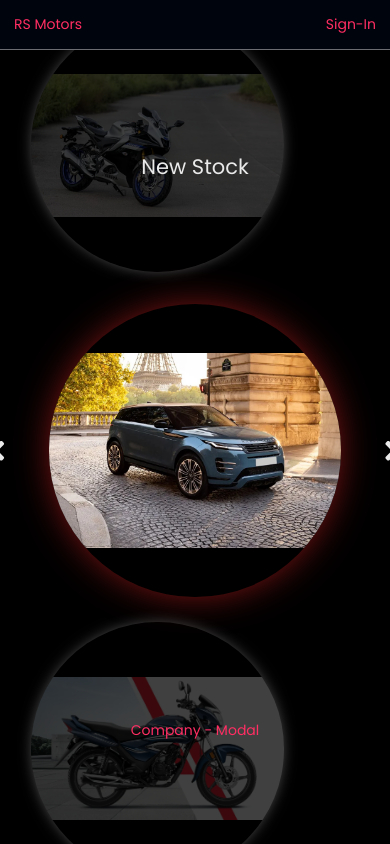
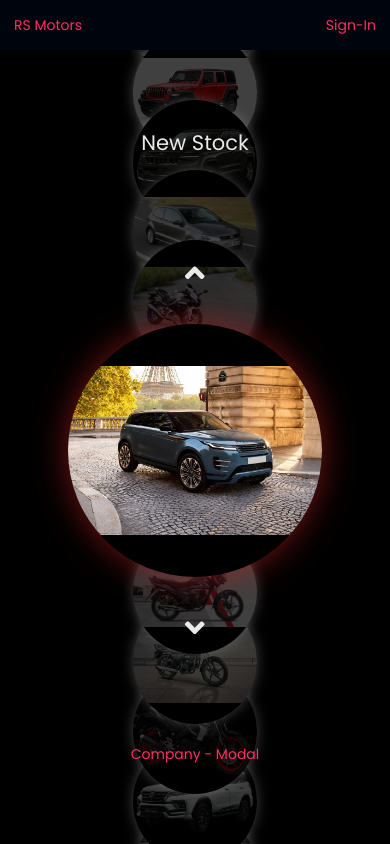
Before and after one commit to msdian0007/rs_motors, a Next.js app: page / in a window 390 px wide. Built offline with nearby package versions, Linux system fonts and the light colour scheme.

Commit message:
responsiveness fixed

```diff
--- a/src/components/hero/Carousel.tsx
+++ b/src/components/hero/Carousel.tsx
@@ -1,73 +1,58 @@
-"use client"
+"use client";
 
 import React, { useEffect, useState } from "react";
-import SideCarousel from "./SideCarousel";
 import MidCarousel from "./MidCarousel";
 import { vehicles } from "@/constants";
+import LeftCarousel from "./LeftCarousel";
+import RightCarousel from "./RightCarousel";
 
 const Carousel = () => {
   const [newStocks, setNewStocks] = useState(vehicles);
-    const [isManually, setIsManually] = useState(false)
-    let mid = Math.floor(vehicles.length / 2)
-    const rightCarousel = () => {
-        let elements = []
-        for (let i = newStocks.length - 1; i > mid; i--) {
-            elements.push((
-                <div className={`${i < newStocks.length ? "-ml-[75px]" : ""} relative`}>
-                    <SideCarousel key={i} link={newStocks[i]} />
-                </div>
-            ))
-        }
-        return elements
-    }
+  const [isManually, setIsManually] = useState(false);
 
   const handleManually = (flag: string) => {
-        setIsManually(true)
-        let temp = newStocks
-        if (flag === 'F') {
-            temp.push(newStocks[0])
-            temp.shift()
+    setIsManually(true);
+    let temp = newStocks;
+    if (flag === "F") {
+      temp.push(newStocks[0]);
+      temp.shift();
     } else {
-            temp.unshift(newStocks[newStocks.length - 1])
-            temp.pop()
+      temp.unshift(newStocks[newStocks.length - 1]);
+      temp.pop();
     }
     setNewStocks([...temp]);
-    }
+  };
 
   useEffect(() => {
-        let intervalId: any
+    let intervalId: any;
     if (!intervalId && !isManually) {
       intervalId = setInterval(() => {
-                let temp = newStocks
-                temp.push(newStocks[0])
-                temp.shift()
+        let temp = newStocks;
+        temp.push(newStocks[0]);
+        temp.shift();
         setNewStocks([...temp]);
       }, 5000);
     }
 
     return () => clearInterval(intervalId);
   }, [vehicles.length, isManually]);
+
+  let mid = Math.floor(vehicles.length / 2);
+
   return (
-        <div className="relative flex-center  h-full gap-[100px] w-full overflow-hidden">
-            <div className="flex-center flex-col md:flex-row gap-[350px]">
+    <div className="relative flex-center h-full gap-[100px] w-full overflow-hidden">
+      <div className="flex-center relative flex-col md:flex-row md:gap-[350px] lg:gap-[400px] gap-[275px]">
         {/* LEFT */}
         <div className="flex flex-col items-center md:flex-row">
-                    {newStocks.map((link, i) => {
-                        if (i < mid) {
-                            return (
-                                <div className={`${i > 0 ? "-ml-[75px]" : ""} relative `}>
-                                    <SideCarousel key={link} link={link} />
-                                </div>
-                            );
-                        }
-                    })}
+          <LeftCarousel newStocks={newStocks} />
         </div>
 
         {/* RIGHT */}
-                <div className="flex flex-col-reverse items-center md:flex-row-reverse">
-                    {rightCarousel()}
+        <div className="flex flex-col-reverse items-end w-full md:flex-row-reverse">
+          <RightCarousel newStocks={newStocks} />
         </div>
       </div>
+      {/* MID */}
       <MidCarousel link={newStocks[mid]} handleManually={handleManually} />
     </div>
   );
--- /dev/null
+++ b/src/components/hero/LeftCarousel.tsx
@@ -0,0 +1,25 @@
+import React from "react";
+import SideCarousel from "./SideCarousel";
+
+const LeftCarousel = ({ newStocks }: { newStocks: string[] }) => {
+  let mid = Math.floor(newStocks.length / 2);
+
+  let leftStock = newStocks.slice(0, mid);
+  return (
+    <>
+      {leftStock.map((ele, i) => {
+        return (
+          <div
+            className={`${
+              i < mid ? "md:-mr-[75px] ml-0 md:mb-0 -mb-[55px]" : ""
+            } `}
+          >
+            <SideCarousel key={ele} link={ele} />
+          </div>
+        );
+      })}
+    </>
+  );
+};
+
+export default LeftCarousel;
--- a/src/components/hero/MidCarousel.tsx
+++ b/src/components/hero/MidCarousel.tsx
@@ -1,32 +1,37 @@
-import { vehicles } from '@/constants'
-import Image from 'next/image'
-import React from 'react'
-import { FaAngleLeft, FaAngleRight } from 'react-icons/fa'
+import Image from "next/image";
+import React from "react";
+import { FaAngleLeft, FaAngleRight } from "react-icons/fa";
 
 type MidCarouselProps = {
-    link: string,
-    handleManually: (flag: string) => void
-}
+  link: string;
+  handleManually: (flag: string) => void;
+};
 
 const MidCarousel = ({ link, handleManually }: MidCarouselProps) => {
   return (
-        <div className='absolute flex flex-col items-center w-full h-full gap-6 justify-evenly'>
-            <h1 className='py-2 text-2xl'>New Stock</h1>
-            <div className='gap-10 flex-center'>
-                <FaAngleLeft className='text-4xl cursor-pointer text-light hover:text-primary' onClick={() => handleManually('R')} />
-                <div className="bg-dark relative cursor-pointer hover:scale-[1.02] transition ease-in-out delay-100 duration-150 overflow-auto w-[75vw] h-[75vw] sm:w-[30vw] sm:h-[30vw] rounded-full shadow-red__md">
+    <div className="absolute flex flex-col items-center w-full h-full gap-6 justify-evenly">
+      <h1 className="py-2 text-2xl">New Stock</h1>
+      <div className="grid items-center justify-center gap-10 md:flex">
+        <FaAngleLeft
+          className="mx-auto text-4xl rotate-90 cursor-pointer md:rotate-0 text-light hover:text-primary"
+          onClick={() => handleManually("R")}
+        />
+        <div className="shadow-red__md bg-dark relative cursor-pointer hover:scale-[1.02] transition ease-in-out delay-100 duration-150 overflow-auto w-[65vw] h-[65vw] md:w-[45vw] md:h-[45vw] lg:w-[30vw] lg:h-[30vw] rounded-full ">
           <Image
             src={link}
             fill
-                        alt='latest-main-pic'
-                        className='object-contain'
+            alt="latest-main-pic"
+            className="object-contain"
           />
         </div>
-                <FaAngleRight className='text-4xl cursor-pointer text-light hover:text-primary' onClick={() => handleManually('F')} />
+        <FaAngleRight
+          className="mx-auto text-4xl rotate-90 cursor-pointer md:rotate-0 text-light hover:text-primary"
+          onClick={() => handleManually("F")}
+        />
       </div>
-            <div className='py-2 text-primary'>Company - Modal</div>
+      <div className="py-2 text-primary">Company - Modal</div>
     </div>
-    )
-}
+  );
+};
 
-export default MidCarousel
+export default MidCarousel;
--- /dev/null
+++ b/src/components/hero/RightCarousel.tsx
@@ -0,0 +1,24 @@
+"use client";
+
+import React from "react";
+import SideCarousel from "./SideCarousel";
+
+const RightCarousel = ({ newStocks }: { newStocks: string[] }) => {
+  let mid = Math.floor(newStocks.length / 2);
+  let rightStock = newStocks.slice(mid+1, newStocks.length);
+  return (
+    <>
+      {rightStock.toReversed().map((ele, i) => (
+        <div
+          className={`${
+            i < newStocks.length ? "md:-ml-[75px] ml-0 md:mt-0 -mt-[55px]" : ""
+          } `}
+        >
+          <SideCarousel key={i} link={ele} />
+        </div>
+      ))}
+    </>
+  );
+};
+
+export default RightCarousel;
--- a/src/components/hero/SideCarousel.tsx
+++ b/src/components/hero/SideCarousel.tsx
@@ -4,7 +4,7 @@ import React from 'react'
 const SideCarousel = ({ link }: { link: string }) => {
     return (
         <div className='flex-center'>
-            <div className="relative transition-all bg-dark overflow-auto w-[65vw] h-[65vw] sm:w-[15vw] sm:h-[15vw] rounded-full shadow-red">
+            <div className="relative transition-all bg-dark overflow-auto w-[32vw] h-[32vw] md:w-[25vw] md:h-[25vw] lg:w-[15vw] lg:h-[15vw] rounded-full shadow-red">
                 <Image
                     src={link}
                     fill
--- a/src/components/layout/Navbar.tsx
+++ b/src/components/layout/Navbar.tsx
@@ -3,7 +3,7 @@ import React from 'react'
 const Navbar = () => {
   return (
     <header>
-      <nav className='text-primary flex-between bg-secondary padding-x min-h-[50px] border-b-[1px] border-light/45'>
+      <nav className='text-primary flex-between bg-secondary padding-x min-h-[50px]'>
         <div className="">RS Motors</div>
         <div className="">Sign-In</div>
       </nav>
--- a/src/constants/index.ts
+++ b/src/constants/index.ts
@@ -10,5 +10,4 @@ export const vehicles: string[] = [
     "/splender.jpeg",
     "/mt15.png",
     "/hero.png",
-
 ]
--- a/src/types/index.ts
+++ b/src/types/index.ts
@@ -0,0 +1,4 @@
+export interface vehicleDetails {
+    name: string;
+    imageSrc: string;
+}
```
Lines whose indentation alone changed are shown as unchanged.
